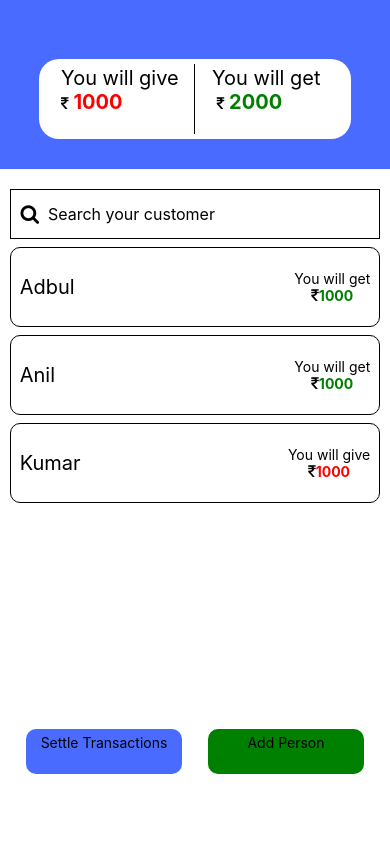
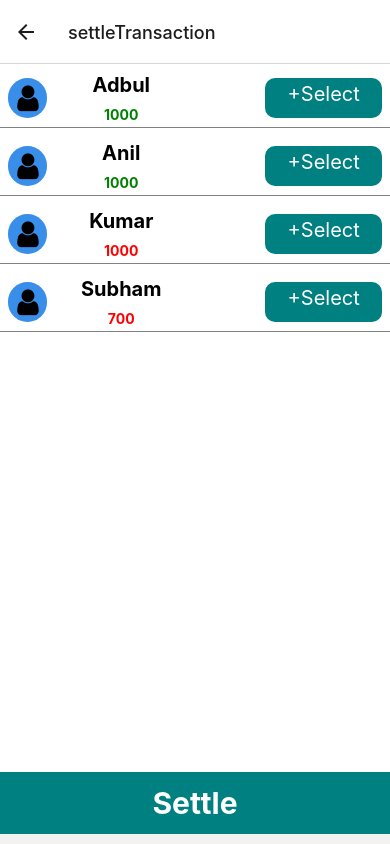
Before and after one commit to anilbyar/loan-logs, a React Native app: screen /settleTransaction in a window 390 px wide. Built offline with nearby package versions, Linux system fonts and the light colour scheme.

Commit message:
settle transaction and add person screen made

```diff
--- a/App.js
+++ b/App.js
@@ -8,6 +8,7 @@ import { LoginScreen } from './screens/LoginScreen';
 import { ChatScreen } from './screens/ChatScreen';
 import { AddPersonScreen } from './screens/AddPersonScreen';
 import { TransactionDetailScreen } from './screens/TransactionDetailScreen';
+import {SettleTransaction} from './screens/SettleTransaction'
 
 const Stack = createNativeStackNavigator();
 
@@ -42,6 +43,10 @@ export default function App() {
           name = 'transactiondetail'
           component={TransactionDetailScreen}
         />
+        <Stack.Screen
+          name = 'settleTransaction'
+          component={SettleTransaction}
+        />
       </Stack.Navigator>
     </NavigationContainer>
   )
--- a/screens/AddPersonScreen.js
+++ b/screens/AddPersonScreen.js
@@ -1,7 +1,129 @@
-import { View } from 'react-native'
+import { View, Text, StyleSheet, TextInput, FlatList, TouchableOpacity } from 'react-native'
+import Icon from 'react-native-vector-icons/FontAwesome';
 
-export const AddPersonScreen = ({navigation}) => {
+
+
+const UserList = [
+  {
+    userId: 1,
+    userName: 'Anukul',
+    phoneNumber: '12312321'
+  },
+  {
+    userId: 2,
+    userName: 'Adbul',
+    phoneNumber: '12312321'
+  },
+  {
+    userId: 3,
+    userName: 'Anil',
+    phoneNumber: '12312321'
+  },
+  {
+    userId: 4,
+    userName: 'Kumar',
+    phoneNumber: '12312321'
+  },
+  {
+    userId: 5,
+    userName: 'Subham',
+    phoneNumber: '12312321'
+  },
+
+
+]
+
+
+
+export const AddPersonScreen = ({ navigation }) => {
+ const myUserId = 1
+
+  const searchIcon = <Icon name="search" size={20} color="black" />;
+  const userIcon = <Icon name="user" size={30} color="black" />;
+  const sideArrowIcon = <Icon name="arrow-right" size={30} color="black" />;
+
+  // this is user item
+  const Item = ({ person }) => (
+    <TouchableOpacity style={styles.item} onPress={() => alert('touched')}>
+      <View style={{ width: '50%', height: 60, flexDirection: 'row', alignItems: 'center', justifyContent: 'space-evenly' }}>
+        <View style={{ backgroundColor: '#398EEA', width: '20%', height: 40, justifyContent: 'center', alignItems: 'center', borderRadius: 20 }}>{userIcon}</View>
+        <View style={{ width: '67%', height: 50, justifyContent: 'space-between', alignItems: 'center' }}>
+          <Text style={{ fontWeight: 'bold', fontSize: 20 }}>{person.userName}</Text>
+          <Text style={{ fontStyle: 'italic' }}>{person.phoneNumber}</Text>
+        </View>
+      </View>
+
+      <View style={{ width: '15%', height: 30, backgroundColor: 'green', borderRadius: 10, padding: 4, marginRight: '2%', alignItems: 'center' }}>
+        <Text style={{color:'white',fontWeight:'bold'}}>+ADD</Text>
+      </View>
+    </TouchableOpacity>
+  );
+  // user item ends here
+
   return (
-    <Text>AddPersonScreen</Text>
+    <View style={styles.addPersonScreen}>
+      {/* this is search box in addperson */}
+      <View style={{
+        width: '90%', height: 60, marginBottom:4,flexDirection: 'row', alignItems: 'center', marginHorizontal: '5%', borderWidth: 2,
+        borderRadius: 10, justifyContent: 'space-evenly'
+      }}>
+        <TextInput style={styles.searchBox} placeholder='Search Your Person '></TextInput>
+        <Text>{searchIcon}</Text>
+      </View>
+      {/*  */}
+
+      {/* this is adding dummy person */}
+
+      <View style={styles.addDummy}>
+        <View style={{ width: '50%', flexDirection: 'row', justifyContent: 'space-evenly', alignItems: 'center' }}>
+
+          <View style={{ backgroundColor: 'red', width: '20%', height: 40, justifyContent: 'center', alignItems: 'center', borderRadius: 20 }}>{userIcon}</View>
+          <TextInput placeholder='Add New Customer' style={{width:'70%',padding:4}}></TextInput>
+        </View>
+        <Text>{sideArrowIcon}</Text>
+      </View>
+      {/*  */}
+
+
+      {/* this is the list of existing customers in the app */}
+      <FlatList
+        data={UserList}
+        renderItem={({ item }) => <Item person={item} />}
+        keyExtractor={item => item.userId}
+        style={{backgroundColor:'white'}}
+      />
+
+    </View>
   )
 }
+
+const styles = StyleSheet.create({
+  addPersonScreen: {
+    width: '100%',
+    flex: 1,
+
+  },
+  searchBox: {
+    width: '90%',
+    padding: 4,
+    height: 50
+  },
+  addDummy: {
+    width: '100%',
+    height: 60,
+    backgroundColor:'white',
+    flexDirection: 'row',
+    alignItems: 'center',
+    justifyContent: 'space-between',
+  },
+  item: {
+    width: '100%',
+    height: 60,
+    marginVertical: 4,
+    flexDirection: 'row',
+    justifyContent: 'space-between',
+    alignItems:'center',
+    borderBottomWidth:1,
+    borderBottomColor:'grey'
+  }
+})
--- a/screens/HomeScreen.js
+++ b/screens/HomeScreen.js
@@ -18,9 +18,12 @@ const DATA = [
     chat_id: 12312313,
     userIds: [4, 1],
     Net_amount: -1000,
+  },
+  {
+    chat_id: 12312310,
+    userIds: [5, 1],
+    Net_amount: -700,
   }
-
-
 
 ]
 
@@ -40,6 +43,10 @@ const UserList = [
   {
     userId: 4,
     userName: 'Kumar'
+  },
+  {
+    userId: 5,
+    userName: 'Subham'
   },
 
 
@@ -86,7 +93,7 @@ DATA.forEach((item) => {
     giveAmount += item.Net_amount
   }
 })
-export const HomeScreen = () => {
+export const HomeScreen = ({navigation}) => {
 
   return (
 
@@ -119,15 +126,16 @@ export const HomeScreen = () => {
         data={DATA}
         renderItem={({ item }) => <Item userIds={item.userIds} amount={item.Net_amount} />}
         keyExtractor={item => item.chat_id}
+        style={{height:'50%'}}
       />
 
       <View style={{width:'100%',flex:1,flexDirection:'row',marginBottom:10, justifyContent:'space-evenly',alignItems:'center'}}>
-        <TouchableOpacity style={{ width: '40%', backgroundColor: '#4A6BFF', height: 45, borderRadius: 10 }}>
+        <TouchableOpacity style={{ width: '40%', backgroundColor: '#398EEA', height: 45, borderRadius: 10,padding:5 }}>
 
-          <Text style={{ padding: 5, textAlign: 'center', color: 'black' }}>Settle Transactions</Text>
+          <Text style={{ padding: 5, textAlign: 'center', color: 'black' }} onPress={()=>navigation.navigate('settleTransaction')}>Settle Transactions</Text>
 
         </TouchableOpacity>
-        <TouchableOpacity style={{ width: '40%', backgroundColor: 'green', height: 45, borderRadius: 10}}>
+        <TouchableOpacity style={{ width: '40%', backgroundColor: 'green', height: 45, borderRadius: 10,padding:5}} onPress={()=>navigation.navigate('addperson')}>
 
           <Text style={{ padding: 5, textAlign: 'center', color: 'black'}}>Add Person</Text>
 
@@ -155,7 +163,7 @@ const styles = StyleSheet.create({
   bigContainer: {
     width: '100%',
     height: '20%',
-    backgroundColor: '#4A6BFF',
+    backgroundColor: '#398EEA',
     marginBottom: 20,
     justifyContent: 'center',
     alignItems: 'center'
--- /dev/null
+++ b/screens/SettleTransaction.js
@@ -0,0 +1,176 @@
+import { useState } from 'react';
+import { View, Text, StyleSheet, TextInput, FlatList, TouchableOpacity } from 'react-native'
+import Icon from 'react-native-vector-icons/FontAwesome';
+
+
+const DATA = [
+  {
+    chat_id: 12312312,
+    userIds: [1, 2],
+    Net_amount: 1000,
+  },
+  {
+    chat_id: 12312314,
+    userIds: [1, 3],
+    Net_amount: 1000
+  },
+  {
+    chat_id: 12312313,
+    userIds: [4, 1],
+    Net_amount: -1000,
+  },
+  {
+    chat_id: 12312310,
+    userIds: [5, 1],
+    Net_amount: -700,
+  }
+
+]
+
+
+const UserList = [
+  {
+    userId: 1,
+    userName: 'Anukul',
+    phoneNumber: '12312321'
+  },
+  {
+    userId: 2,
+    userName: 'Adbul',
+    phoneNumber: '12312321'
+  },
+  {
+    userId: 3,
+    userName: 'Anil',
+    phoneNumber: '12312321'
+  },
+  {
+    userId: 4,
+    userName: 'Kumar',
+    phoneNumber: '12312321'
+  },
+  {
+    userId: 5,
+    userName: 'Subham',
+    phoneNumber: '12312321'
+  },
+
+
+]
+
+
+const myUserId = 1
+function giveUserName(userIds) {
+  for (let index = 0; index < 2; index++) {
+    const element = userIds[index];
+    if (element != myUserId) {
+      const name = UserList.map((item) => {
+        if (item.userId == element) {
+          return item.userName
+        }
+      })
+      return name
+    }
+  }
+}
+
+
+
+export const SettleTransaction = ({ navigation }) => {
+
+
+  const [selectedChats, setSelectedChats] = useState([]);
+
+
+  const userIcon = <Icon name="user" size={30} color="black" />;
+
+
+  const handlePress = (id) => {
+    // setSelectedChat(prevSelectedChat => prevSelectedChat === id ? null : id);
+    if (selectedChats.includes(id)) {
+      setSelectedChats(prevSelectedChats => prevSelectedChats.filter(chat_id => chat_id !== id));
+    } else {
+      setSelectedChats(prevSelectedChats => [...prevSelectedChats, id]);
+    }
+  }
+ function isSelected(id){
+  if(selectedChats.includes(id)){
+    return true;
+  }
+  else{
+    return false;
+  }
+ }
+
+
+// this is user item
+const Item = ({ userIds, amount, isSelected, onPress }) => (
+  <TouchableOpacity style={styles.item} onPress={onPress}>
+    <View style={{ width: '50%', height: 60, flexDirection: 'row', alignItems: 'center', justifyContent: 'space-evenly' }}>
+      <View style={{ backgroundColor: '#398EEA', width: '20%', height: 40, justifyContent: 'center', alignItems: 'center', borderRadius: 20 }}>{userIcon}</View>
+      <View style={{ width: '67%', height: 50, justifyContent: 'space-between', alignItems: 'center' }}>
+        <Text style={{ fontWeight: 'bold', fontSize: 20 }}>{giveUserName(userIds)}</Text>
+        <Text style={amount < 0 ? { color: 'red', textAlign: 'center', fontWeight: 'bold' } : { color: 'green', textAlign: 'center', fontWeight: 'bold' }}>{Math.abs(amount)}</Text>
+      </View>
+    </View>
+
+    <View style={isSelected ? { width: '30%', height: 40, borderRadius: 10, padding: 4, marginRight: '2%', alignItems: 'center', backgroundColor: 'green' } : { width: '30%', height: 40, borderRadius: 10, padding: 4, marginRight: '2%', backgroundColor: 'teal', alignItems: 'center' }}>
+      <Text style={{ color: 'white', fontSize: 20, textAlign: 'center' }} >{isSelected ? 'Selected' : '+Select'}</Text>
+    </View>
+  </TouchableOpacity>
+);
+// user item ends here
+
+return (
+  <View style={styles.addPersonScreen}>
+
+
+
+
+    {/* this is the list of existing customers in the app */}
+    <FlatList
+      data={DATA}
+      renderItem={({ item }) => <Item amount={item.Net_amount} userIds={item.userIds} onPress={() => handlePress(item.chat_id)} isSelected={isSelected(item.chat_id)} />}
+      keyExtractor={item => item.chat_id}
+      style={{ backgroundColor: 'white' }}
+
+    />
+
+    <TouchableOpacity style={{ width: '100%', backgroundColor: 'teal', height: '8%', marginBottom: 10, alignItems: 'center', justifyContent: 'center' }}>
+      <Text style={{ fontSize: 30, color: 'white', fontWeight: 'bold' }}>Settle</Text>
+    </TouchableOpacity>
+
+  </View>
+)
+}
+
+const styles = StyleSheet.create({
+  addPersonScreen: {
+    width: '100%',
+    flex: 1,
+
+  },
+  searchBox: {
+    width: '90%',
+    padding: 4,
+    height: 50
+  },
+  addDummy: {
+    width: '100%',
+    height: 60,
+    backgroundColor: 'white',
+    flexDirection: 'row',
+    alignItems: 'center',
+    justifyContent: 'space-between',
+  },
+  item: {
+    width: '100%',
+    height: 60,
+    marginVertical: 4,
+    flexDirection: 'row',
+    justifyContent: 'space-between',
+    alignItems: 'center',
+    borderBottomWidth: 1,
+    borderBottomColor: 'grey'
+  }
+})
```
